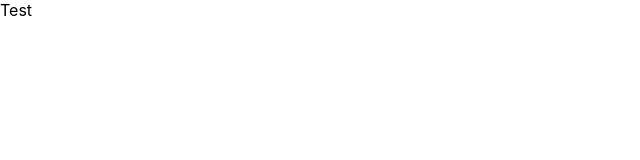
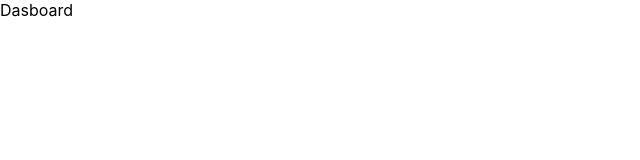
Before and after one commit to junifar/myNext, a Next.js app: page /m in a window 1280 px wide. Shown: the top 160 px of the page, without its empty margins (0-640 px from the left). Built offline with nearby package versions, Linux system fonts and the light colour scheme.

Commit message:
masukin contoh

```diff
--- /dev/null
+++ b/components/common/m/navbar/index.js
@@ -0,0 +1,6 @@
+import { Fragment } from "react";
+
+const MNavbar = (props) => {
+  return <Fragment>{props.title}</Fragment>;
+};
+export default MNavbar;
--- a/pages/m/index.js
+++ b/pages/m/index.js
@@ -1,7 +1,12 @@
 const { Fragment } = require("react");
+const { default: MNavbar } = require("../../components/common/m/navbar");
 
 const MobilePage = () => {
-  return <Fragment>Test</Fragment>;
+  return (
+    <Fragment>
+      <MNavbar title="Dasboard" />
+    </Fragment>
+  );
 };
 
 export default MobilePage;
```
